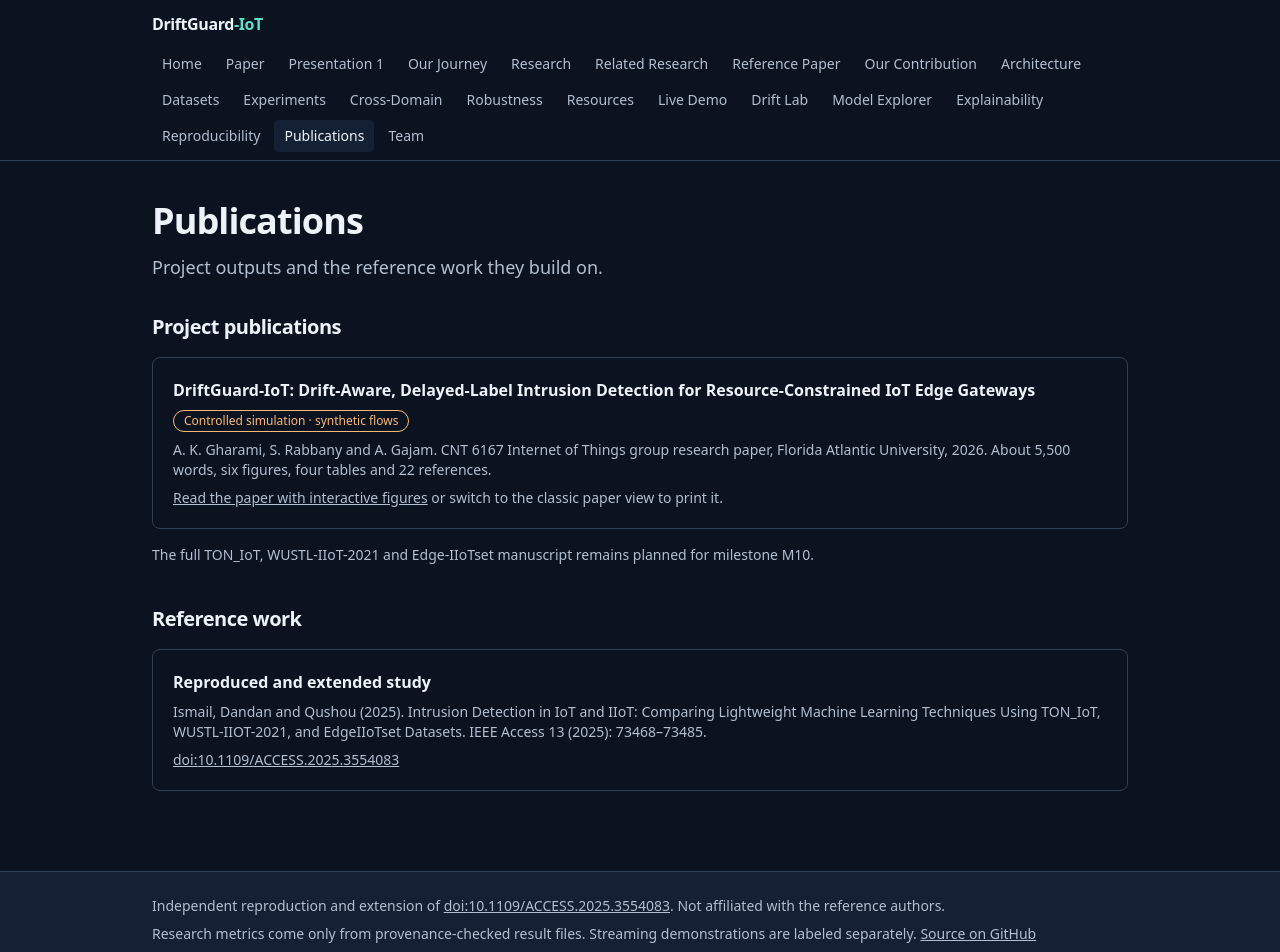
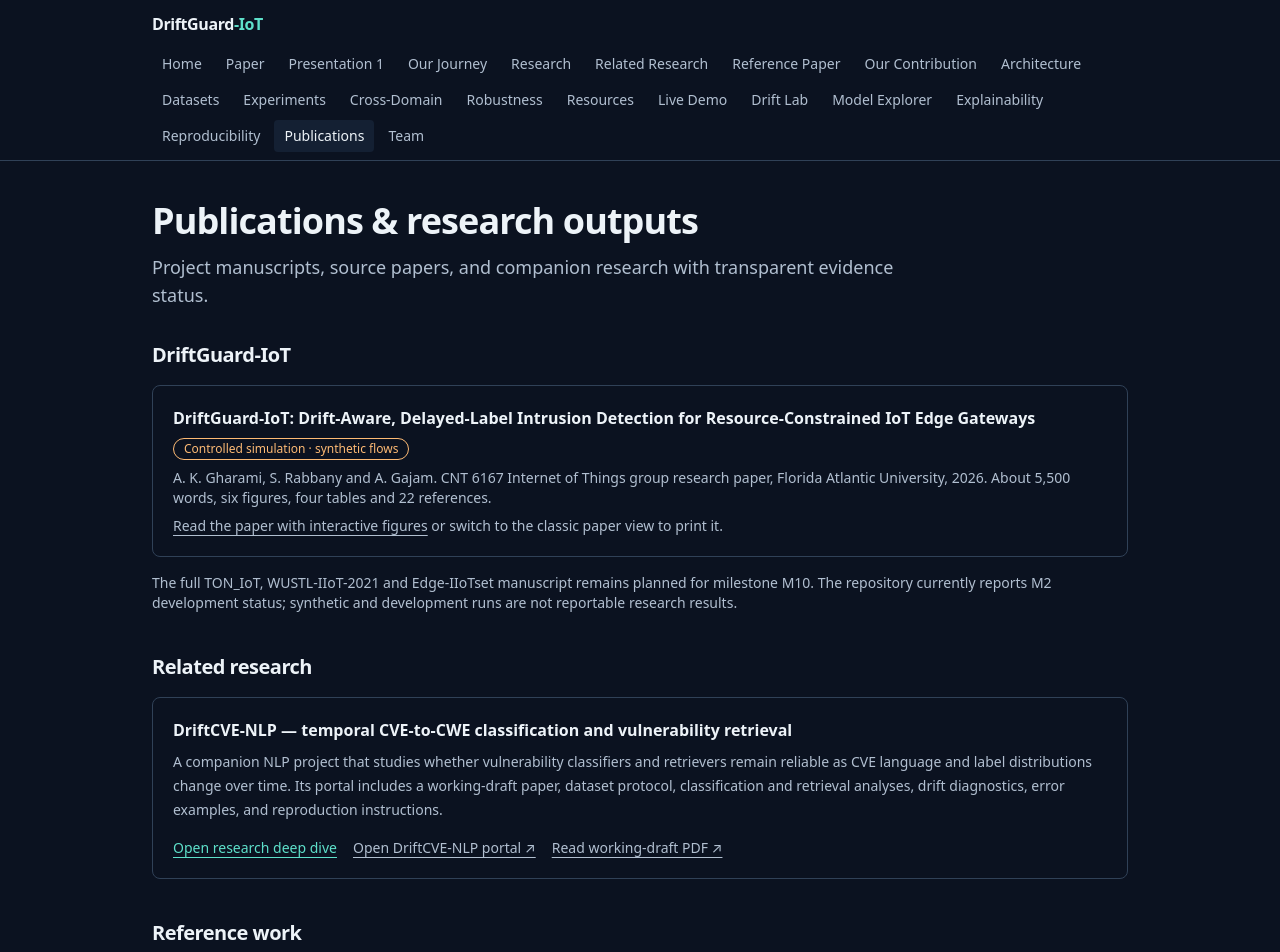
Before and after one commit to Arungharami/DriftGuard-IoT, a Next.js app in the folder apps/research-portal/: page /publications in a window 1280 px wide. Shown: the top 952 px of the page. Built offline with nearby package versions, Linux system fonts and the light colour scheme.

Commit message:
Feature DriftCVE-NLP in publications

```diff
--- a/apps/research-portal/src/app/publications/page.tsx
+++ b/apps/research-portal/src/app/publications/page.tsx
@@ -1,5 +1,4 @@
 import type { Metadata } from "next";
-
 import Link from "next/link";
 
 import { Card, PageHeader, Section, StatusBadge } from "@/components/ui";
@@ -11,29 +10,56 @@ export default function PublicationsPage() {
   return (
     <>
       <PageHeader
-        title="Publications"
-        lede="Project outputs and the reference work they build on."
+        title="Publications & research outputs"
+        lede="Project manuscripts, source papers, and companion research with transparent evidence status."
       />
-      <Section title="Project publications">
+      <Section title="DriftGuard-IoT">
         <Card title="DriftGuard-IoT: Drift-Aware, Delayed-Label Intrusion Detection for Resource-Constrained IoT Edge Gateways">
           <p>
             <StatusBadge kind="simulated" label="Controlled simulation · synthetic flows" />
           </p>
           <p>
-            A. K. Gharami, S. Rabbany and A. Gajam. CNT 6167 Internet of Things group research paper, Florida
-            Atlantic University, 2026. About 5,500 words, six figures, four tables and 22 references.
+            A. K. Gharami, S. Rabbany and A. Gajam. CNT 6167 Internet of Things group research
+            paper, Florida Atlantic University, 2026. About 5,500 words, six figures, four
+            tables and 22 references.
           </p>
           <p>
-            <Link className="underline" href="/paper">
+            <Link className="underline underline-offset-4" href="/paper">
               Read the paper with interactive figures
             </Link>{" "}
             or switch to the classic paper view to print it.
           </p>
         </Card>
         <p className="text-sm text-ink-muted">
-          The full TON_IoT, WUSTL-IIoT-2021 and Edge-IIoTset manuscript remains planned for milestone M10.
+          The full TON_IoT, WUSTL-IIoT-2021 and Edge-IIoTset manuscript remains planned for
+          milestone M10. The repository currently reports M2 development status; synthetic
+          and development runs are not reportable research results.
         </p>
       </Section>
+
+      <Section title="Related research">
+        <Card title="DriftCVE-NLP — temporal CVE-to-CWE classification and vulnerability retrieval">
+          <p className="text-sm leading-6 text-ink-muted">
+            A companion NLP project that studies whether vulnerability classifiers and
+            retrievers remain reliable as CVE language and label distributions change over
+            time. Its portal includes a working-draft paper, dataset protocol, classification
+            and retrieval analyses, drift diagnostics, error examples, and reproduction
+            instructions.
+          </p>
+          <div className="mt-4 flex flex-wrap gap-4 text-sm">
+            <Link className="font-medium text-accent underline underline-offset-4" href="/related-research">
+              Open research deep dive
+            </Link>
+            <a className="underline underline-offset-4" href="https://driftcve-nlp.vercel.app/">
+              Open DriftCVE-NLP portal ↗
+            </a>
+            <a className="underline underline-offset-4" href="https://driftcve-nlp.vercel.app/paper/driftcve.pdf">
+              Read working-draft PDF ↗
+            </a>
+          </div>
+        </Card>
+      </Section>
+
       <Section title="Reference work">
         <Card title="Reproduced and extended study">
           <p>{REFERENCE_PAPER.citation}</p>
```
